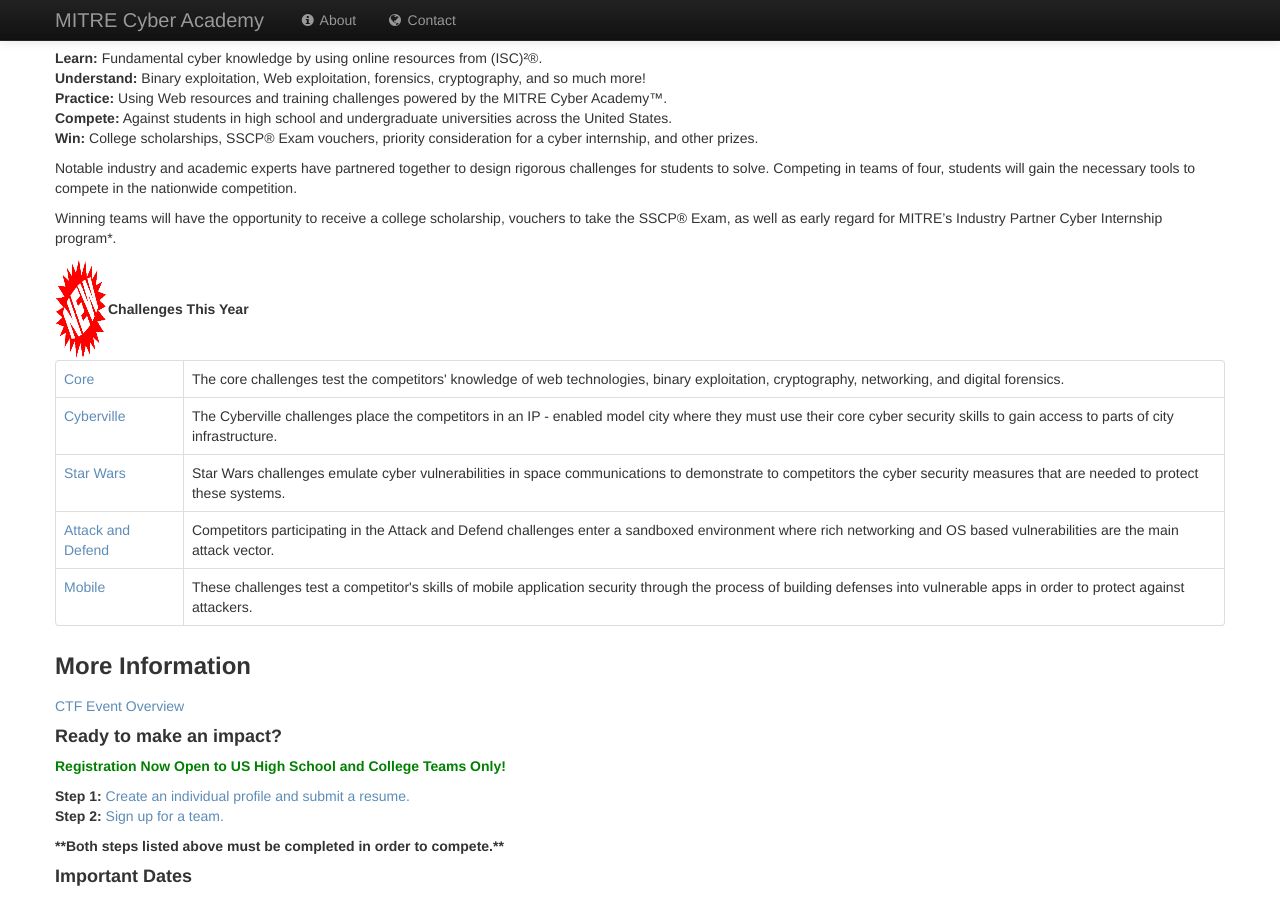
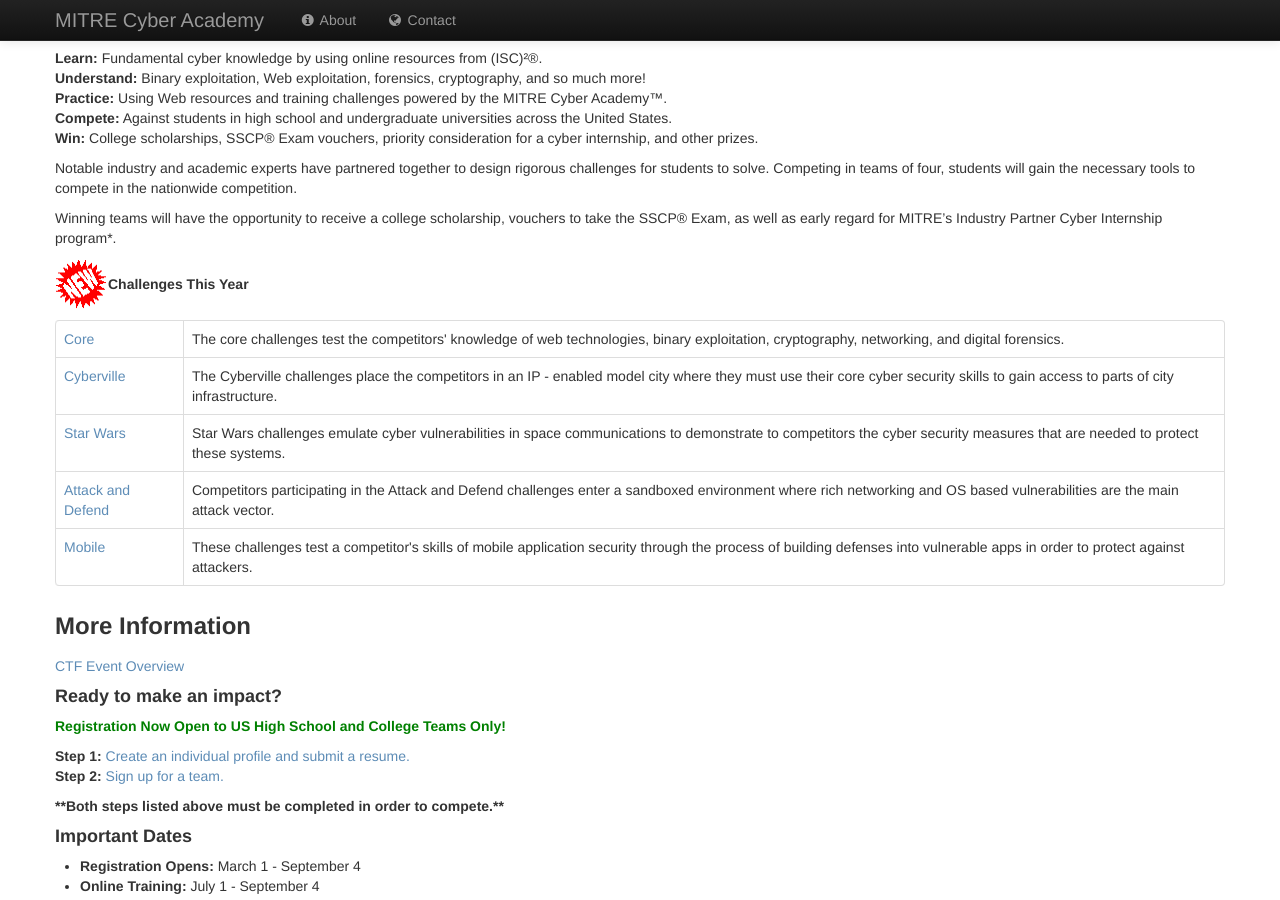
Before and after one commit to mitre-cyber-academy/mitre-cyber-academy.github.io, a Jekyll site: the page built from competitions/index.html, in a window 1280 px wide and 900 px high, scrolled down 671 px. Built offline with Jekyll 4.4.1, drawn with Linux system fonts in a browser that asks for light colours.

Commit message:
Fixed width/height issue

```diff
--- a/competitions/index.html
+++ b/competitions/index.html
@@ -59,11 +59,11 @@ redirect_from:
 
         <table>
             <tr>
-                <td><img style="width: 50px;" src="new.gif"/></td>
+                <td><img style="width: 50px; height: 50px;" src="new.gif"/></td>
                 <td><b>Challenges This Year</b></td>
             </tr>
         </table>
-        <table class="table table-bordered">
+        <table class="table table-bordered" style="margin-top: 10px;">
             <tr>
                 <td><a href="ctf_challenges_flyer_2015.pdf">Core</a></td>
                 <td>The core challenges test the competitors' knowledge of web technologies, binary exploitation, cryptography, networking, and digital forensics.</td>
```
Also changed, not shown: competitions/new.gif.
